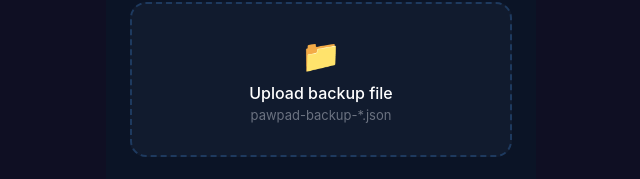
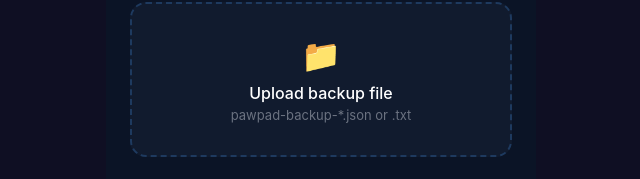
Before and after one commit to ZkAGI/PawPad_App_Frontend, a React (Vite) app in the folder packages/web/: page /recover-tee in a window 1280 px wide. Shown: the part 195-374 px from the top of the page, without its empty margins (319-959 px from the left). Built offline with nearby package versions, Linux system fonts and the light colour scheme.

Commit message:
fix: accept both .json and .txt backup files in recovery

```diff
--- a/packages/web/src/pages/tee/RecoverTEEWallet.tsx
+++ b/packages/web/src/pages/tee/RecoverTEEWallet.tsx
@@ -98,11 +98,11 @@
       {error && <div style={{ padding: '12px 16px', backgroundColor: 'rgba(239,68,68,0.1)', border: '1px solid rgba(239,68,68,0.3)', borderRadius: 12, marginBottom: 16, color: '#EF4444', fontSize: 14 }}>{error}</div>}
 
       <div onClick={() => document.getElementById('file-input')?.click()} style={{ padding: '32px 20px', backgroundColor: '#111B2E', border: `2px dashed ${backupFile ? '#33E6BF' : '#1E3A5F'}`, borderRadius: 16, textAlign: 'center', cursor: 'pointer', marginBottom: 24 }}>
-        <input id="file-input" type="file" accept=".json" hidden onChange={handleFileUpload} />
+        <input id="file-input" type="file" accept=".json,.txt" hidden onChange={handleFileUpload} />
         {backupFile ? (
           <><span style={{ fontSize: 32 }}>📄</span><p style={{ color: '#33E6BF', fontWeight: 600, marginTop: 8 }}>{backupFile.name}</p><p style={{ color: '#6B7280', fontSize: 13, marginTop: 4 }}>Tap to change</p></>
         ) : (
-          <><span style={{ fontSize: 32 }}>📁</span><p style={{ color: '#FFF', fontWeight: 500, marginTop: 8 }}>Upload backup file</p><p style={{ color: '#6B7280', fontSize: 13, marginTop: 4 }}>pawpad-backup-*.json</p></>
+          <><span style={{ fontSize: 32 }}>📁</span><p style={{ color: '#FFF', fontWeight: 500, marginTop: 8 }}>Upload backup file</p><p style={{ color: '#6B7280', fontSize: 13, marginTop: 4 }}>pawpad-backup-*.json or .txt</p></>
         )}
       </div>
 
```
